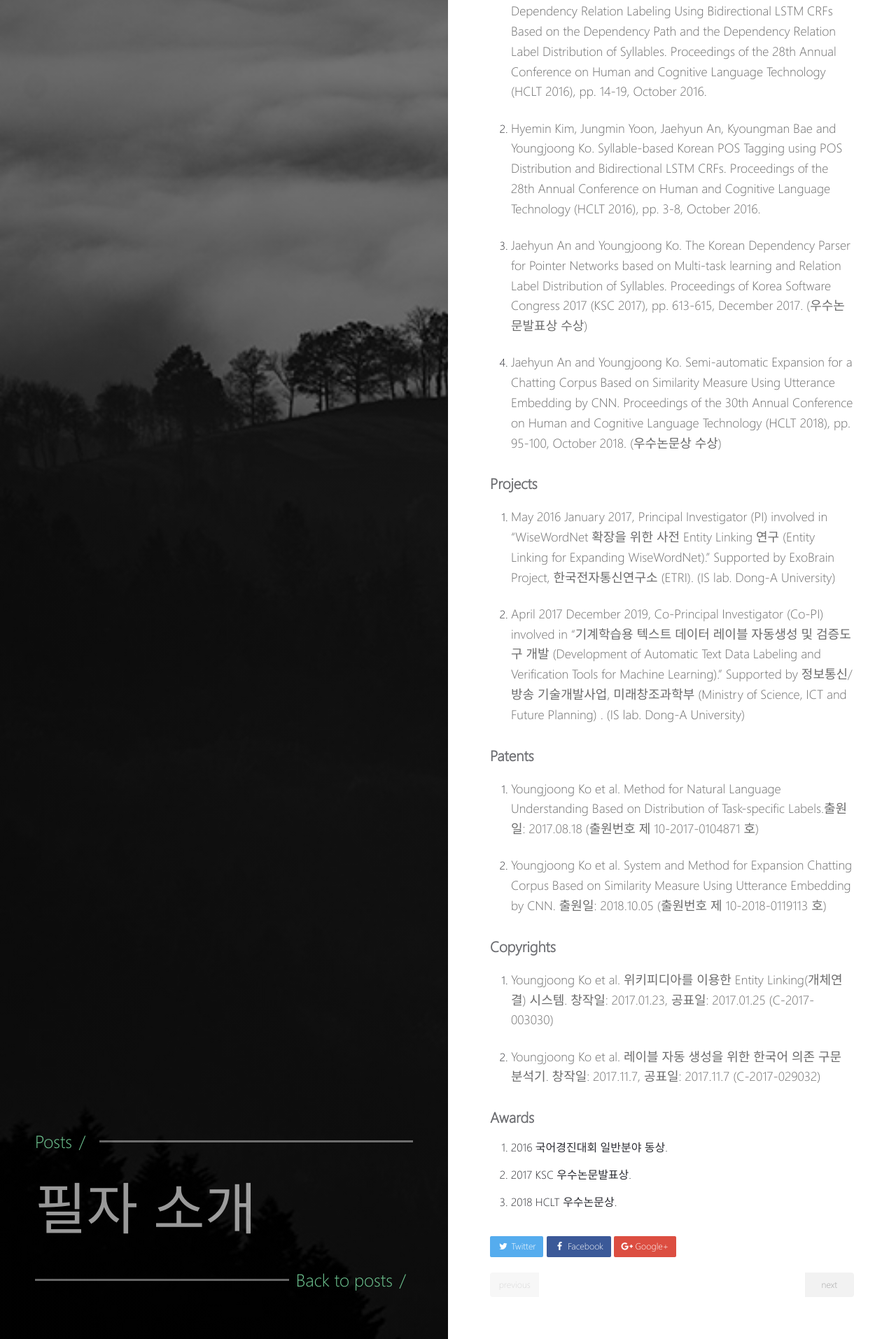
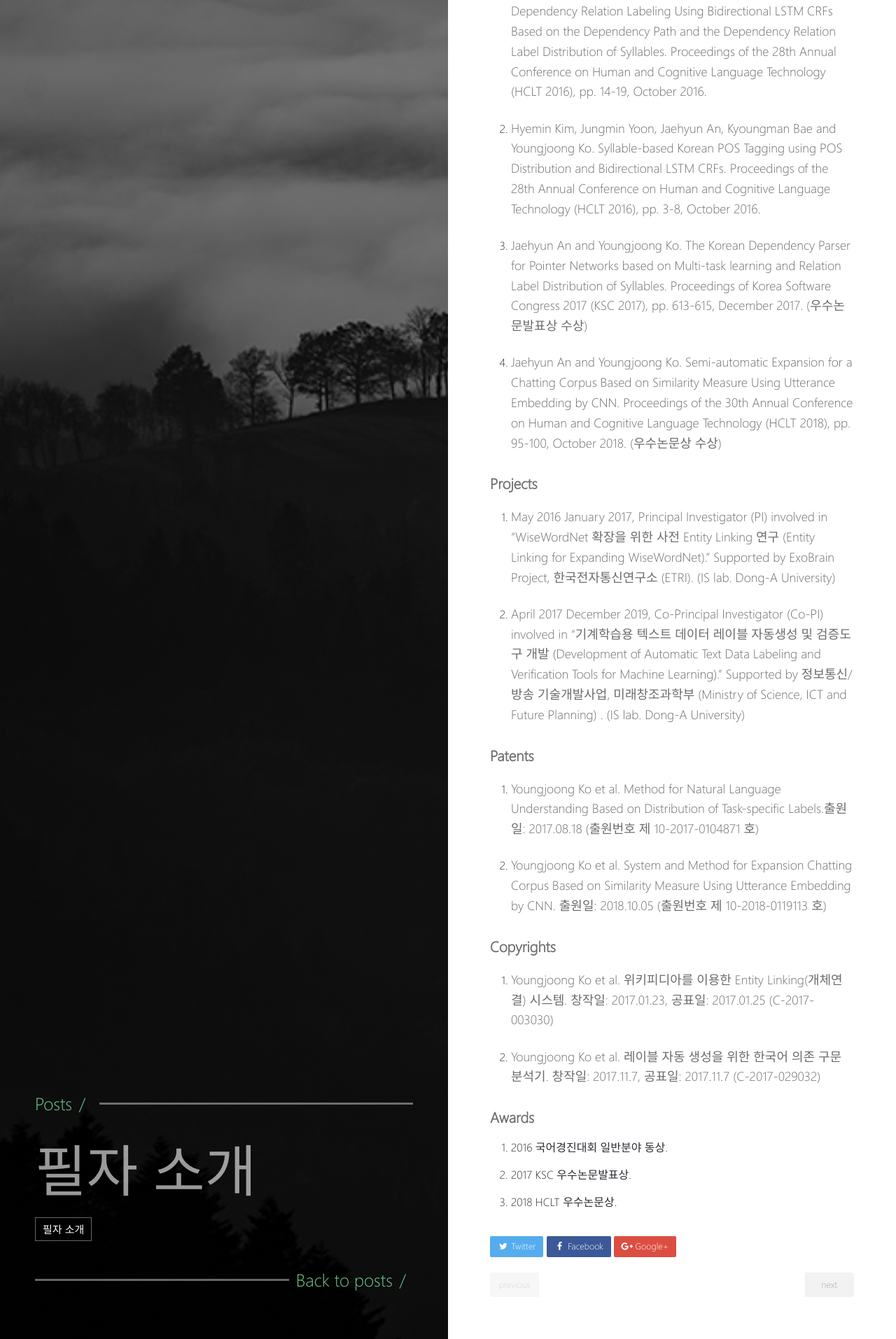
Before and after one commit to anjaehyun17/anjaehyun17.github.io, a Jekyll site: the page built from _posts/2018-12-27-필자_소개.md, in a window 1280 px wide. Shown: the part 721-2635 px from the top of the page at 70% size. Built offline with Jekyll 4.4.1, drawn with Linux system fonts in a browser that asks for light colours.

Commit message:
blog init

```diff
--- a/_posts/2018-12-27-필자_소개.md
+++ b/_posts/2018-12-27-필자_소개.md
@@ -1,6 +1,8 @@
 ---
 layout: post
 title: "필자 소개"
+tag:
+- 필자 소개
 
 
 ---
```
